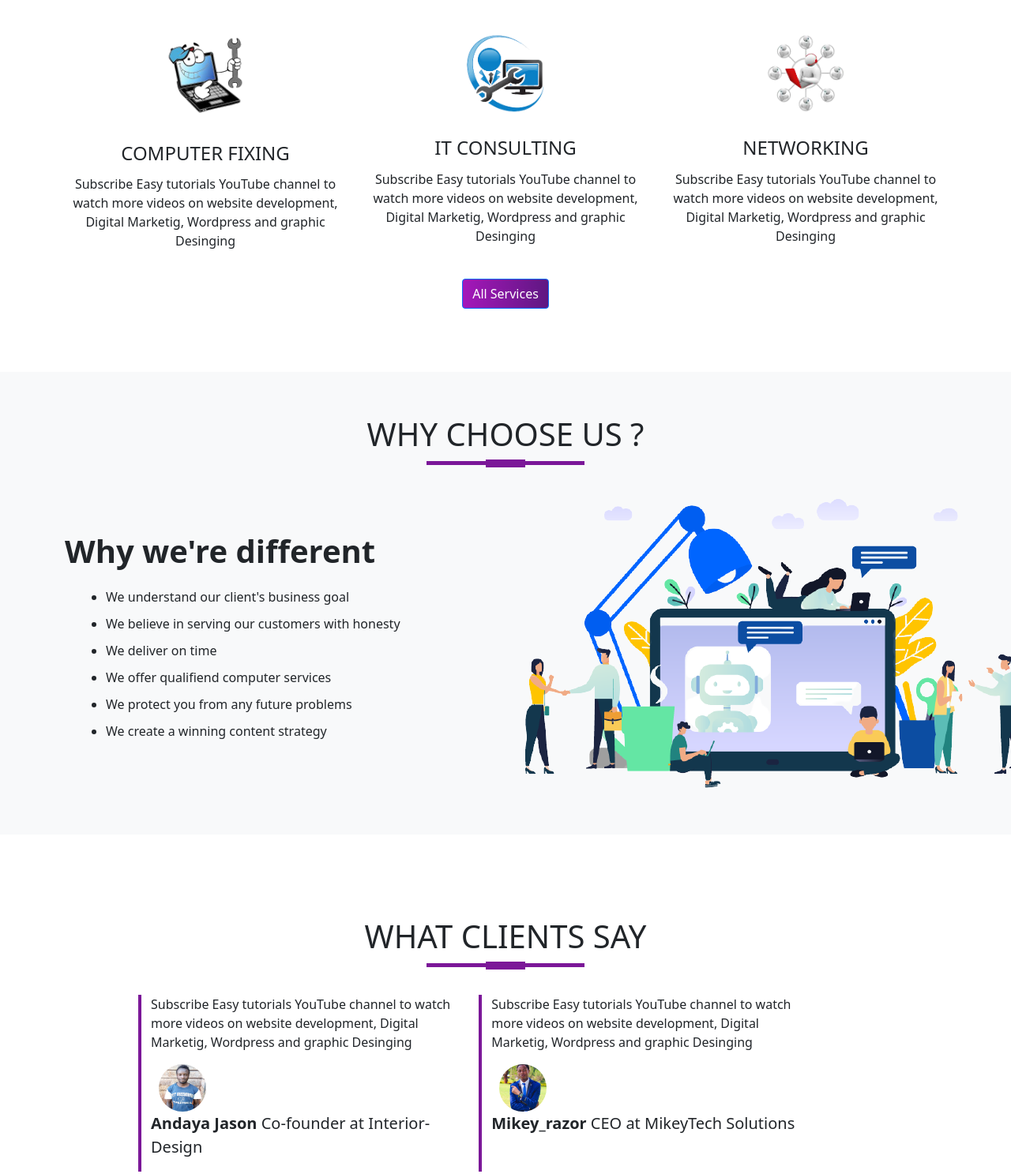
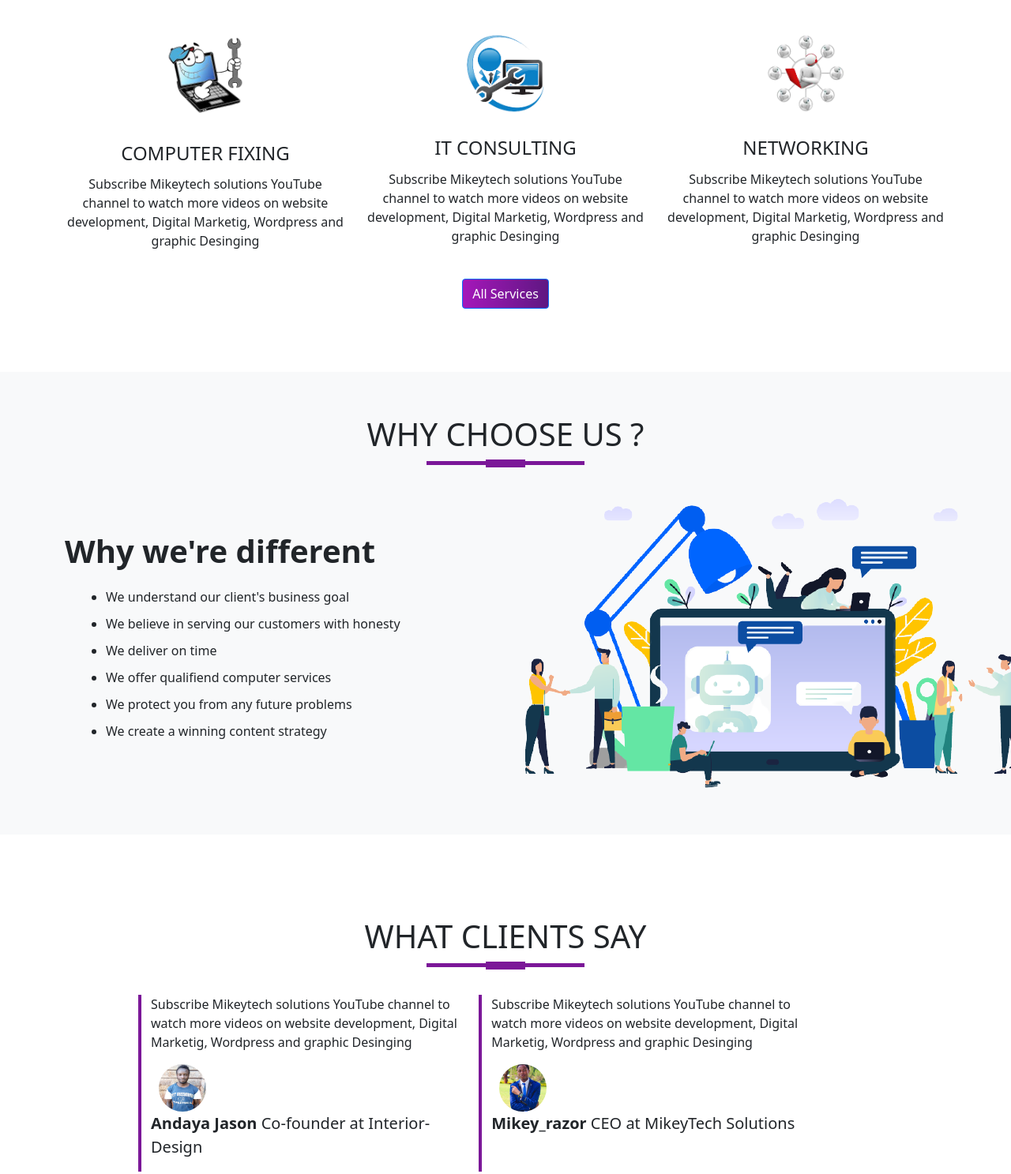
Before and after one commit to mik284/computingagency, a plain HTML site: page index.html in a window 1280 px wide. Shown: the part 1232-2719 px from the top of the page at 79% size. Drawn offline with nearby package versions, Linux system fonts and the light colour scheme.

Commit message:
Update index.html

```diff
--- a/index.html
+++ b/index.html
@@ -44,7 +44,7 @@
            <div class="row">
                <div class="col-md-6">
                    <p class="promo-title">BEST COMPUTING AGENCY</p>
-                   <P>Subscribe Easy tutorials YouTube channel to watch more videos on website
+                   <P>Subscribe to Mikeytech solutions YouTube channel to watch more videos on website
                    development, Digital Marketig, Wordpress and graphic Desinging</P>
                    <a href="https://bit.ly/36tHw51"><img src="images/playb.png" class="play-btn">watch Tutorials</a>
                </div>
@@ -64,19 +64,19 @@
                 <div class="col-md-4 services">
                     <img src="images/service1.png" class="service-img">
                     <h4>COMPUTER FIXING</h4>
-                    <P>Subscribe Easy tutorials YouTube channel to watch more videos on website
+                    <P>Subscribe Mikeytech solutions YouTube channel to watch more videos on website
                    development, Digital Marketig, Wordpress and graphic Desinging</P>
                 </div>
                 <div class="col-md-4 services">
                     <img src="images/ITCONSULT.png" class="service-img">
                     <h4>IT CONSULTING</h4>
-                    <P>Subscribe Easy tutorials YouTube channel to watch more videos on website
+                    <P>Subscribe Mikeytech solutions YouTube channel to watch more videos on website
                    development, Digital Marketig, Wordpress and graphic Desinging</P>
                 </div>
                 <div class="col-md-4 services">
                     <img src="images/NETWORK.png" class="service-img">
                     <h4>NETWORKING</h4>
-                    <P>Subscribe Easy tutorials YouTube channel to watch more videos on website
+                    <P>Subscribe Mikeytech solutions YouTube channel to watch more videos on website
                    development, Digital Marketig, Wordpress and graphic Desinging</P>
                 </div>
             </div>
@@ -115,13 +115,13 @@
             <h1 class="title text-center">WHAT CLIENTS SAY</h1>
             <div class="row offset-1">
             <div class="col-md-5 testimonials">
-                <P>Subscribe Easy tutorials YouTube channel to watch more videos on website
+                <P>Subscribe Mikeytech solutions YouTube channel to watch more videos on website
                    development, Digital Marketig, Wordpress and graphic Desinging</P>
                 <img src="images/co%20founder_153053.jpg" class="cofounder">
                 <p class="user-details"><b>Andaya Jason</b> Co-founder at Interior-Design</p>
                 </div>
                 <div class="col-md-5 testimonials">
-                <P>Subscribe Easy tutorials YouTube channel to watch more videos on website
+                <P>Subscribe Mikeytech solutions YouTube channel to watch more videos on website
                    development, Digital Marketig, Wordpress and graphic Desinging</P>
                 <img src="images/mikey1.jpg" class="cofounder">
                 <p class="user-details"><b>Mikey_razor</b> CEO at MikeyTech Solutions</p>
@@ -149,7 +149,7 @@
             <div class="row">
             <div class="col-md-4 footer-box">
                 <img src="images/razors.png"><h5>MIKEY_RAZOR</h5>
-                <P>Subscribe Easy tutorials YouTube channel to watch more videos on website
+                <P>Subscribe Mikeytech solutions YouTube channel to watch more videos on website
                    development, Digital Marketing, activating your Microsoft office and Windows</P>
                 </div>
                 <div class="col-md-4 footer-box">
```
